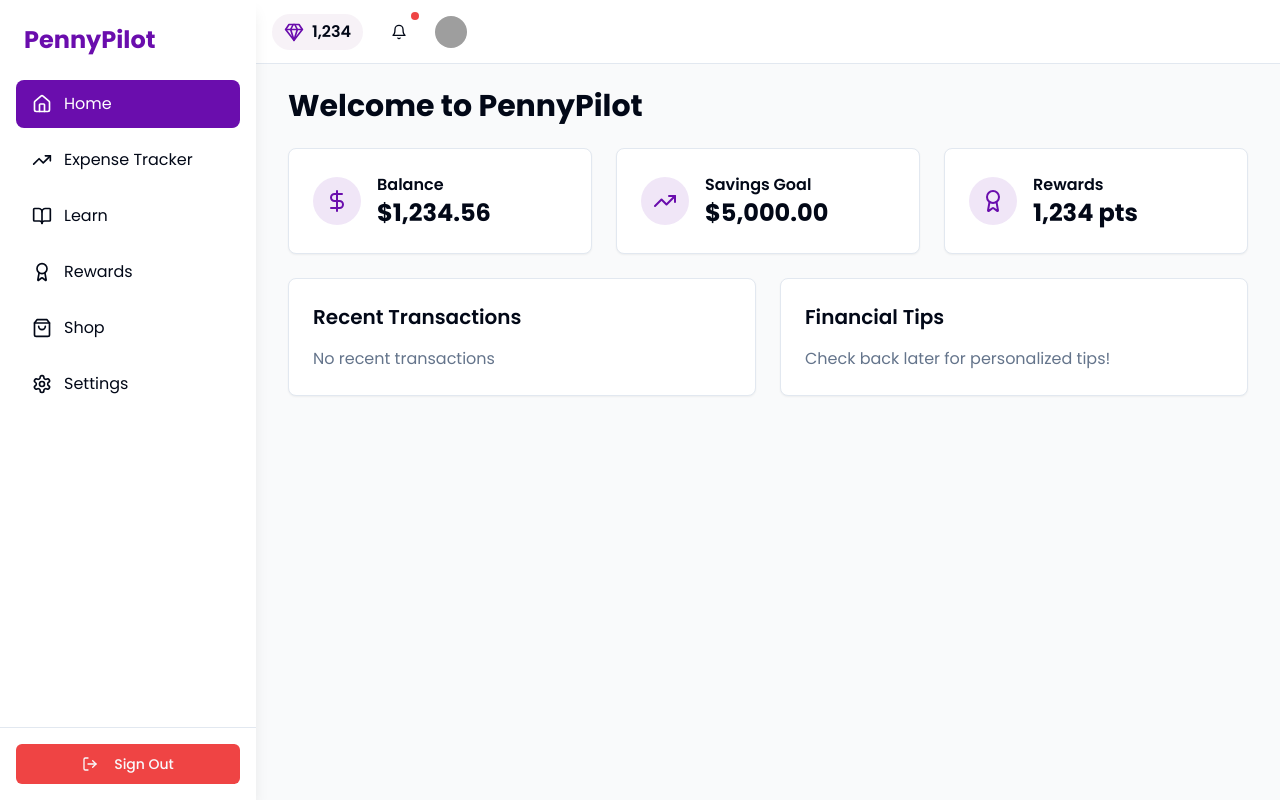
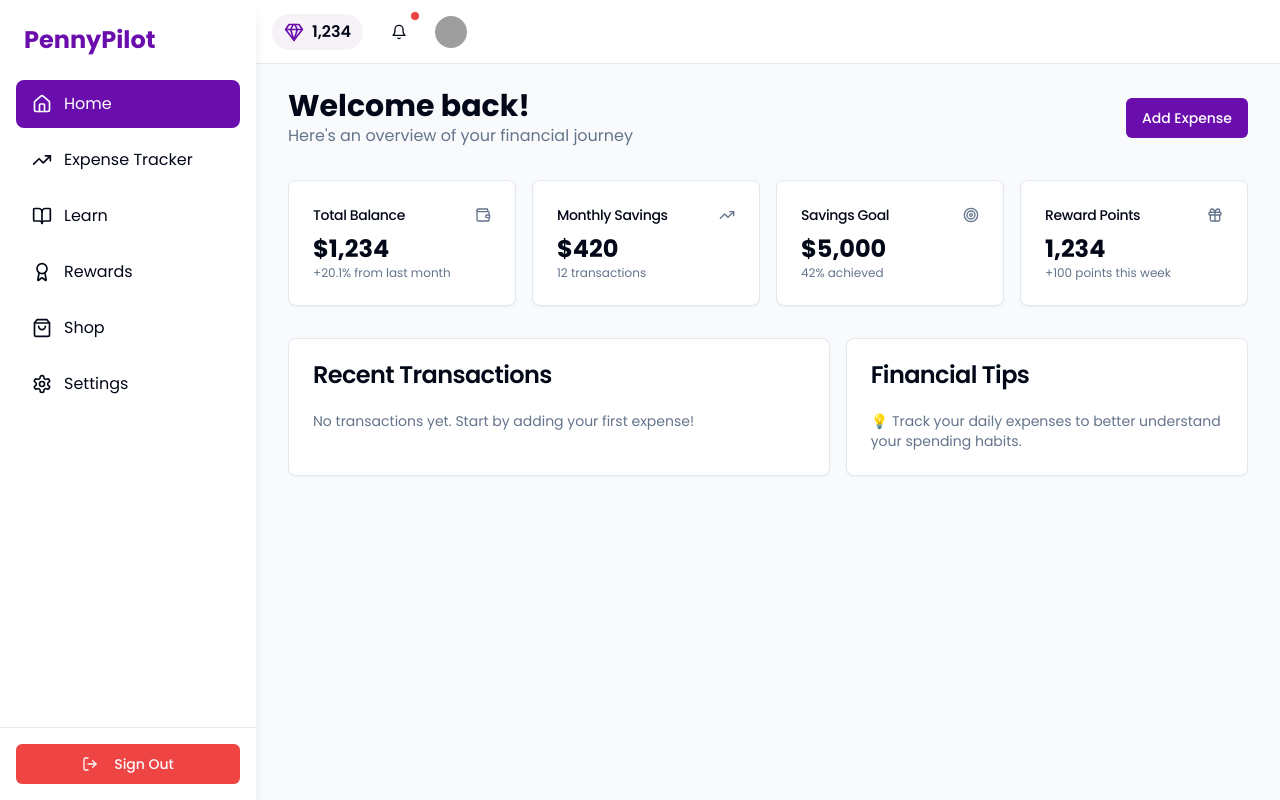
Before and after one commit to AranyaRout/pennypilot2, a React (Vite) app: page /dashboard in a window 1280 px wide. Built offline with nearby package versions, Linux system fonts and the light colour scheme; grey boxes are pictures that could not be loaded.

Commit message:
Create functional website
Implement a fully functional website without any errors, ensuring all components and pages work as intended.
[skip gpt_engineer]

```diff
--- a/src/App.tsx
+++ b/src/App.tsx
@@ -3,9 +3,10 @@ import { Toaster as Sonner } from "@/components/ui/sonner";
 import { TooltipProvider } from "@/components/ui/tooltip";
 import { QueryClient, QueryClientProvider } from "@tanstack/react-query";
 import { BrowserRouter, Routes, Route, Navigate } from "react-router-dom";
-import Landing from "./pages/Landing";
+import Index from "./pages/Index";
 import Login from "./pages/Login";
 import Dashboard from "./pages/Dashboard";
+import { Layout } from "./components/layout/Layout";
 
 const queryClient = new QueryClient();
 
@@ -16,9 +17,16 @@ const App = () => (
       <Sonner />
       <BrowserRouter>
         <Routes>
-          <Route path="/" element={<Landing />} />
+          <Route path="/" element={<Index />} />
           <Route path="/login" element={<Login />} />
-          <Route path="/dashboard" element={<Dashboard />} />
+          <Route
+            path="/dashboard"
+            element={
+              <Layout>
+                <Dashboard />
+              </Layout>
+            }
+          />
           <Route path="*" element={<Navigate to="/" replace />} />
         </Routes>
       </BrowserRouter>
--- a/src/components/Logo.tsx
+++ b/src/components/Logo.tsx
@@ -2,11 +2,16 @@ import { Link } from "react-router-dom";
 
 export const Logo = () => {
   return (
-    <Link to="/" className="flex items-center gap-2 font-bold text-2xl text-primary hover:opacity-90 transition-opacity">
-      <div className="w-8 h-8 bg-primary rounded-lg flex items-center justify-center">
-        <span className="text-white text-lg">P</span>
+    <Link
+      to="/"
+      className="flex items-center gap-2 font-bold text-2xl text-primary hover:opacity-90 transition-opacity"
+    >
+      <div className="w-10 h-10 bg-gradient-primary rounded-xl flex items-center justify-center shadow-lg animate-float">
+        <span className="text-white text-xl font-black">P</span>
       </div>
-      <span>PennyPilot</span>
+      <span className="bg-gradient-to-r from-primary to-accent-pink bg-clip-text text-transparent">
+        PennyPilot
+      </span>
     </Link>
   );
 };
--- a/src/pages/Dashboard.tsx
+++ b/src/pages/Dashboard.tsx
@@ -1,64 +1,95 @@
-import { Layout } from "@/components/layout/Layout";
-import { Card } from "@/components/ui/card";
-import { DollarSign, TrendingUp, Award } from "lucide-react";
+import { Card, CardContent, CardHeader, CardTitle } from "@/components/ui/card";
+import { Button } from "@/components/ui/button";
+import { Wallet, TrendingUp, Target, Gift } from "lucide-react";
 
 const Dashboard = () => {
   return (
-    <Layout>
-      <div className="space-y-6">
-        <h1 className="text-3xl font-bold">Welcome to PennyPilot</h1>
+    <div className="space-y-8">
+      <div className="flex items-center justify-between">
+        <div>
+          <h2 className="text-3xl font-bold">Welcome back!</h2>
+          <p className="text-muted-foreground">
+            Here's an overview of your financial journey
+          </p>
+        </div>
+        <Button>Add Expense</Button>
+      </div>
 
-        <div className="grid grid-cols-1 md:grid-cols-3 gap-6">
-          <Card className="p-6 space-y-4">
-            <div className="flex items-center gap-4">
-              <div className="p-3 bg-primary/10 rounded-full">
-                <DollarSign className="text-primary h-6 w-6" />
-              </div>
-              <div>
-                <h3 className="font-semibold">Balance</h3>
-                <p className="text-2xl font-bold">$1,234.56</p>
-              </div>
-            </div>
+      <div className="grid gap-4 md:grid-cols-2 lg:grid-cols-4">
+        <Card>
+          <CardHeader className="flex flex-row items-center justify-between space-y-0 pb-2">
+            <CardTitle className="text-sm font-medium">Total Balance</CardTitle>
+            <Wallet className="h-4 w-4 text-muted-foreground" />
+          </CardHeader>
+          <CardContent>
+            <div className="text-2xl font-bold">$1,234</div>
+            <p className="text-xs text-muted-foreground">
+              +20.1% from last month
+            </p>
+          </CardContent>
         </Card>
 
-          <Card className="p-6 space-y-4">
-            <div className="flex items-center gap-4">
-              <div className="p-3 bg-primary/10 rounded-full">
-                <TrendingUp className="text-primary h-6 w-6" />
-              </div>
-              <div>
-                <h3 className="font-semibold">Savings Goal</h3>
-                <p className="text-2xl font-bold">$5,000.00</p>
-              </div>
-            </div>
+        <Card>
+          <CardHeader className="flex flex-row items-center justify-between space-y-0 pb-2">
+            <CardTitle className="text-sm font-medium">Monthly Savings</CardTitle>
+            <TrendingUp className="h-4 w-4 text-muted-foreground" />
+          </CardHeader>
+          <CardContent>
+            <div className="text-2xl font-bold">$420</div>
+            <p className="text-xs text-muted-foreground">12 transactions</p>
+          </CardContent>
         </Card>
 
-          <Card className="p-6 space-y-4">
-            <div className="flex items-center gap-4">
-              <div className="p-3 bg-primary/10 rounded-full">
-                <Award className="text-primary h-6 w-6" />
-              </div>
-              <div>
-                <h3 className="font-semibold">Rewards</h3>
-                <p className="text-2xl font-bold">1,234 pts</p>
-              </div>
-            </div>
+        <Card>
+          <CardHeader className="flex flex-row items-center justify-between space-y-0 pb-2">
+            <CardTitle className="text-sm font-medium">Savings Goal</CardTitle>
+            <Target className="h-4 w-4 text-muted-foreground" />
+          </CardHeader>
+          <CardContent>
+            <div className="text-2xl font-bold">$5,000</div>
+            <p className="text-xs text-muted-foreground">42% achieved</p>
+          </CardContent>
+        </Card>
+
+        <Card>
+          <CardHeader className="flex flex-row items-center justify-between space-y-0 pb-2">
+            <CardTitle className="text-sm font-medium">Reward Points</CardTitle>
+            <Gift className="h-4 w-4 text-muted-foreground" />
+          </CardHeader>
+          <CardContent>
+            <div className="text-2xl font-bold">1,234</div>
+            <p className="text-xs text-muted-foreground">
+              +100 points this week
+            </p>
+          </CardContent>
         </Card>
       </div>
 
-        <div className="grid grid-cols-1 lg:grid-cols-2 gap-6">
-          <Card className="p-6">
-            <h2 className="text-xl font-semibold mb-4">Recent Transactions</h2>
-            <p className="text-muted-foreground">No recent transactions</p>
+      <div className="grid gap-4 md:grid-cols-2 lg:grid-cols-7">
+        <Card className="col-span-4">
+          <CardHeader>
+            <CardTitle>Recent Transactions</CardTitle>
+          </CardHeader>
+          <CardContent>
+            <p className="text-sm text-muted-foreground">
+              No transactions yet. Start by adding your first expense!
+            </p>
+          </CardContent>
         </Card>
 
-          <Card className="p-6">
-            <h2 className="text-xl font-semibold mb-4">Financial Tips</h2>
-            <p className="text-muted-foreground">Check back later for personalized tips!</p>
+        <Card className="col-span-3">
+          <CardHeader>
+            <CardTitle>Financial Tips</CardTitle>
+          </CardHeader>
+          <CardContent>
+            <p className="text-sm text-muted-foreground">
+              💡 Track your daily expenses to better understand your spending
+              habits.
+            </p>
+          </CardContent>
         </Card>
       </div>
     </div>
-    </Layout>
   );
 };
 
--- a/src/pages/Login.tsx
+++ b/src/pages/Login.tsx
@@ -1,77 +1,66 @@
 import { useState } from "react";
-import { Link, useNavigate } from "react-router-dom";
+import { useNavigate, Link } from "react-router-dom";
 import { Button } from "@/components/ui/button";
 import { Input } from "@/components/ui/input";
-import { Label } from "@/components/ui/label";
-import { useToast } from "@/hooks/use-toast";
+import { Logo } from "@/components/Logo";
+import { toast } from "sonner";
 
 const Login = () => {
+  const navigate = useNavigate();
   const [email, setEmail] = useState("");
   const [password, setPassword] = useState("");
-  const navigate = useNavigate();
-  const { toast } = useToast();
 
   const handleSubmit = (e: React.FormEvent) => {
     e.preventDefault();
-    // Add authentication logic here
-    console.log("Login attempt:", { email, password });
-    toast({
-      title: "Success!",
-      description: "Welcome back to PennyPilot!",
-    });
-    navigate("/dashboard");
+    // TODO: Implement actual authentication
+    if (email && password) {
+      toast.success("Successfully logged in!");
+      navigate("/dashboard");
+    } else {
+      toast.error("Please fill in all fields");
+    }
   };
 
   return (
-    <div className="min-h-screen bg-gradient-primary flex items-center justify-center p-4">
-      <div className="bg-white rounded-lg shadow-xl p-6 w-full max-w-md space-y-6">
-        <div className="text-center">
-          <h1 className="text-2xl font-bold text-primary">Welcome Back!</h1>
-          <p className="text-gray-600">Sign in to continue your journey</p>
+    <div className="min-h-screen flex flex-col items-center justify-center bg-gradient-primary p-4">
+      <div className="w-full max-w-md space-y-8">
+        <div className="flex flex-col items-center">
+          <Logo />
+          <h2 className="mt-6 text-3xl font-bold text-white">Welcome back!</h2>
+          <p className="mt-2 text-white/80">
+            Sign in to continue your financial journey
+          </p>
         </div>
 
-        <form onSubmit={handleSubmit} className="space-y-4">
-          <div className="space-y-2">
-            <Label htmlFor="email">Email</Label>
+        <form onSubmit={handleSubmit} className="mt-8 space-y-6">
+          <div className="space-y-4">
             <Input
-              id="email"
               type="email"
-              placeholder="Enter your email"
+              placeholder="Email address"
               value={email}
               onChange={(e) => setEmail(e.target.value)}
-              required
+              className="bg-white/10 text-white placeholder:text-white/60 border-white/20"
+            />
+            <Input
+              type="password"
+              placeholder="Password"
+              value={password}
+              onChange={(e) => setPassword(e.target.value)}
+              className="bg-white/10 text-white placeholder:text-white/60 border-white/20"
             />
           </div>
 
-          <div className="space-y-2">
-            <Label htmlFor="password">Password</Label>
-            <Input
-              id="password"
-              type="password"
-              placeholder="Enter your password"
-              value={password}
-              onChange={(e) => setPassword(e.target.value)}
-              required
-            />
-          </div>
+          <Button type="submit" className="w-full" size="lg">
+            Sign in
+          </Button>
 
-          <Button type="submit" className="w-full">
-            Sign In
-          </Button>
+          <p className="text-center text-white/80">
+            Don't have an account?{" "}
+            <Link to="/signup" className="text-accent-cyan hover:underline">
+              Sign up
+            </Link>
+          </p>
         </form>
-
-        <div className="text-center text-sm">
-          <Link to="/forgot-password" className="text-primary hover:underline">
-            Forgot your password?
-          </Link>
-        </div>
-
-        <div className="text-center text-sm">
-          Don't have an account?{" "}
-          <Link to="/signup" className="text-primary hover:underline">
-            Sign up
-          </Link>
-        </div>
       </div>
     </div>
   );
```
Also changed, not shown: src/pages/Index.tsx (+44 -5 lines). Lines whose indentation alone changed are shown as unchanged.
